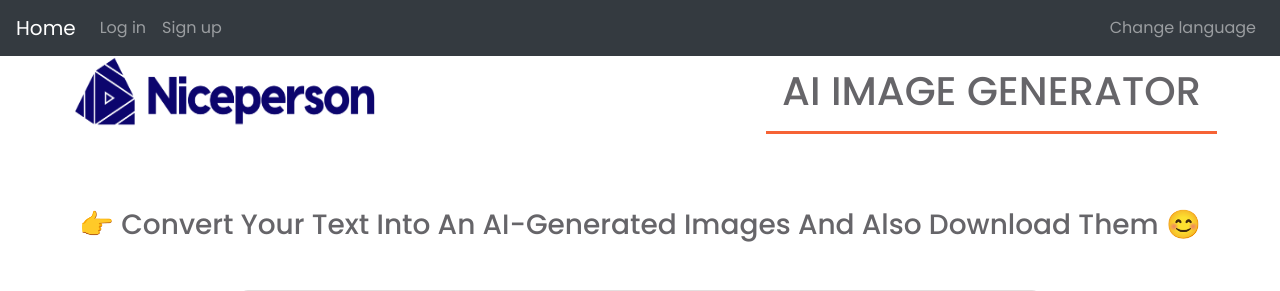
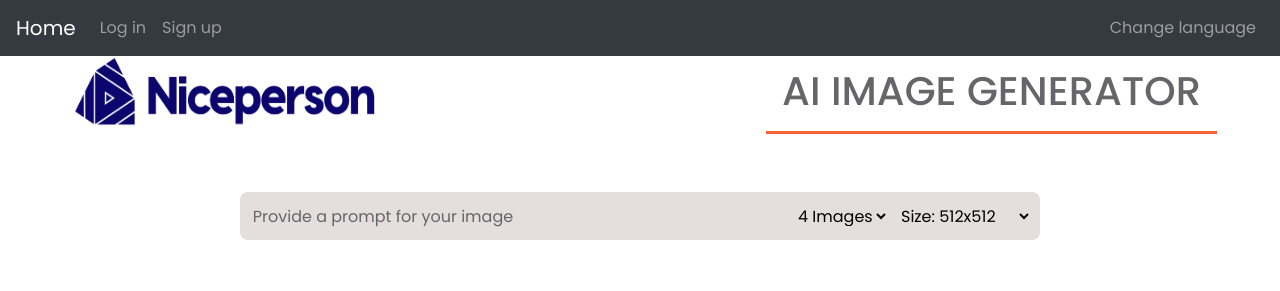
Before and after one commit to zenith1216/zenistar, a Django app: page / in a window 1280 px wide. Shown: the top 291 px of the page. Run offline with Django 5.2, Linux system fonts and the light colour scheme; some libraries are stand-ins or nearby versions.

Commit message:
remove 'convert your text...'

```diff
--- a/content/templates/main/index.html
+++ b/content/templates/main/index.html
@@ -10,7 +10,7 @@
         <div class="logo"><img src="{% static 'images/logo.png' %}" alt="Logo"></div>
         <div class="heding"><h1>AI Image Generator</h1></div>
     </header>
-    <h3>👉 Convert Your Text Into An AI-Generated Images And Also Download Them 😊</h3>
+    <!-- <h3>👉 Convert Your Text Into An AI-Generated Images And Also Download Them 😊</h3> -->
     <div class="prompt_box">
         <form action="#" id="prompt_bar">
             <input type="text" id="prompt_text" placeholder="Provide a prompt for your image" autocomplete="off" required>
```
